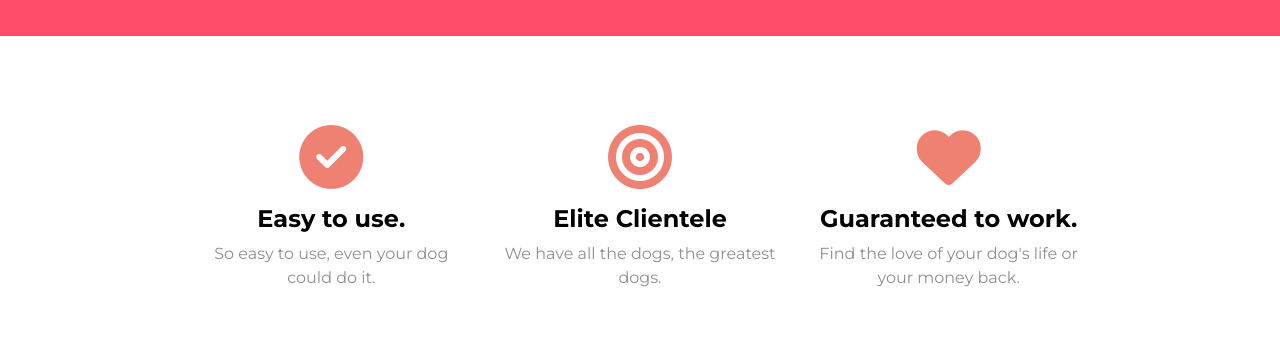
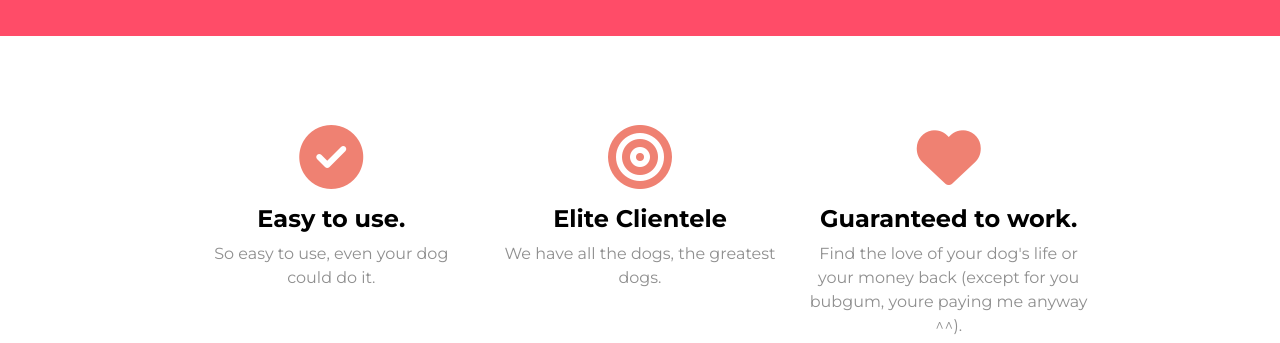
Before and after one commit to blochinchi/Tindog, a plain HTML site: page index.html in a window 1280 px wide. Shown: the part 457-800 px from the top of the page. Drawn offline with nearby package versions, Linux system fonts and the light colour scheme.

Commit message:
Update index.html

```diff
--- a/index.html
+++ b/index.html
@@ -76,7 +76,7 @@
       <div class="col-lg-4 features-col">
         <i class="fas fa-heart features-image fa-4x"></i>
         <h3 class="featuresheading">Guaranteed to work.</h3>
-        <p class="featurespara">Find the love of your dog's life or your money back.</p>
+        <p class="featurespara">Find the love of your dog's life or your money back (except for you bubgum, youre paying me anyway ^^).</p>
       </div>
     </div>
   </section>
```
